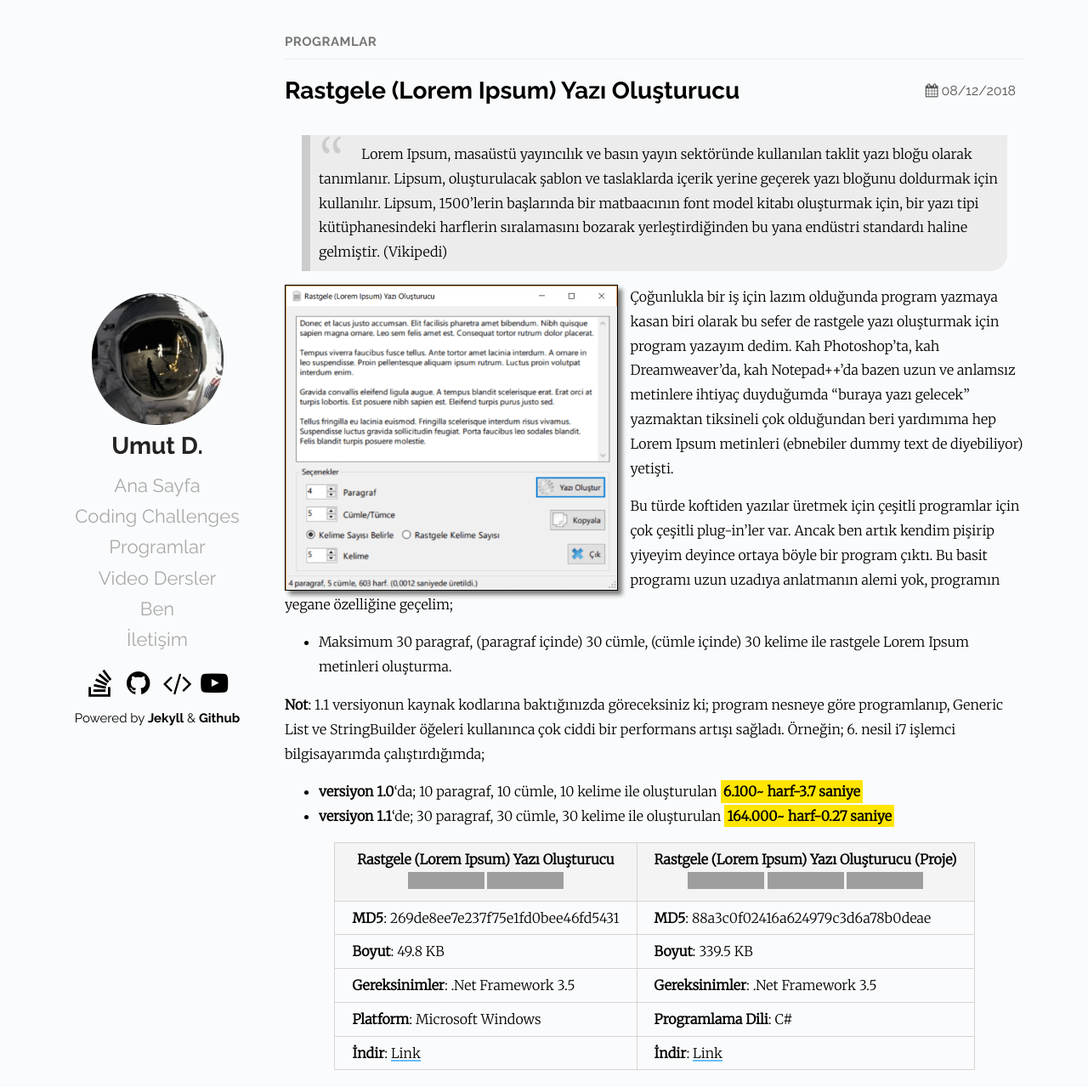
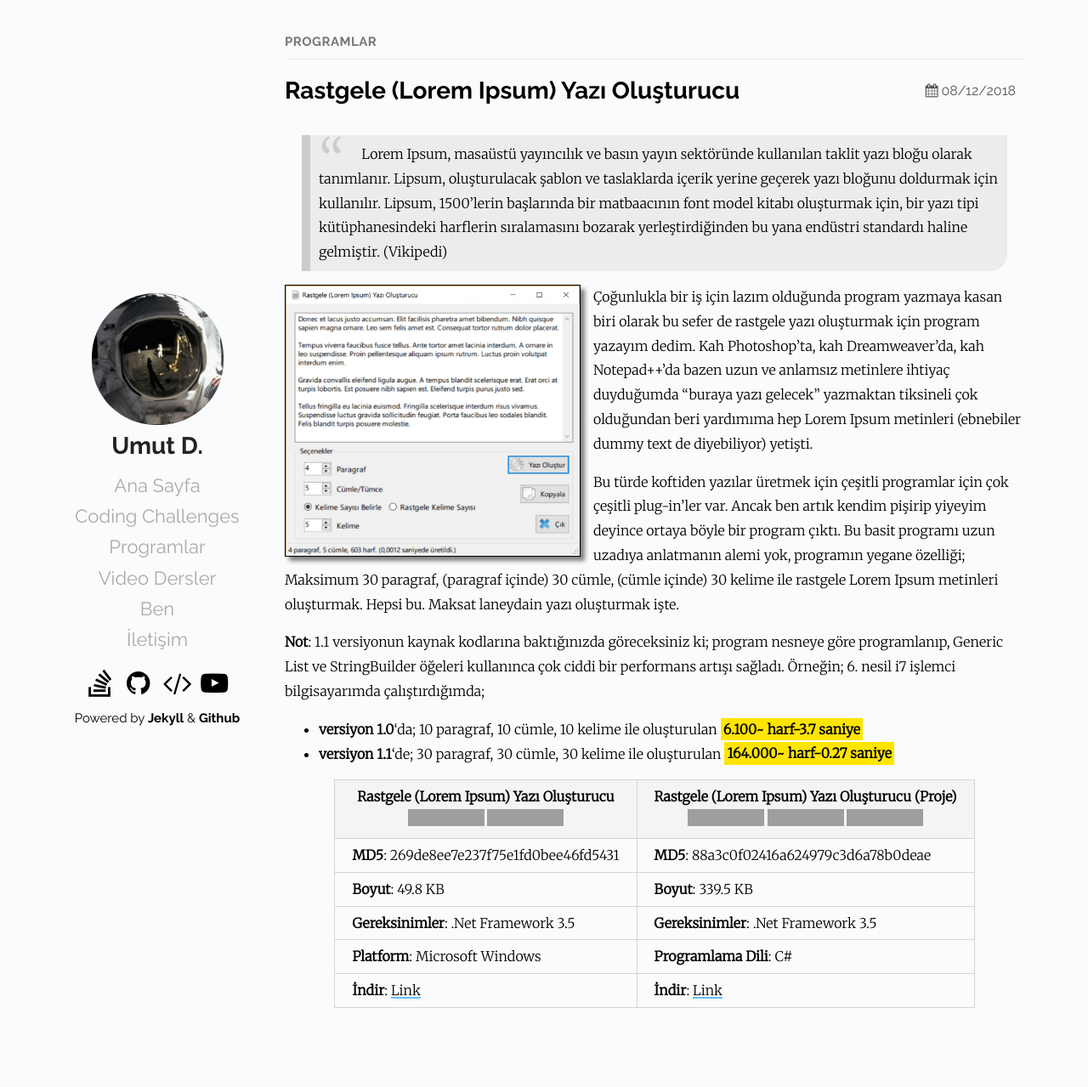
Before and after one commit to Umut-D/umutd.com, a Jekyll site: the page built from _posts/programlar/2018-12-08-rastgele-yazi-olusturucu.md, in a window 1280 px wide and 1279 px high. Shown: the whole window at 85% size. Built offline with Jekyll 4.4.1, drawn with Linux system fonts in a browser that asks for light colours; grey boxes are pictures that could not be loaded.

Commit message:
programlar sayfasi duzenlendi

```diff
--- a/_posts/programlar/2018-12-08-rastgele-yazi-olusturucu.md
+++ b/_posts/programlar/2018-12-08-rastgele-yazi-olusturucu.md
@@ -10,13 +10,11 @@ redirect_from:
 ---
 > Lorem Ipsum, masaüstü yayıncılık ve basın yayın sektöründe kullanılan taklit yazı bloğu olarak tanımlanır. Lipsum, oluşturulacak şablon ve taslaklarda içerik yerine geçerek yazı bloğunu doldurmak için kullanılır. Lipsum, 1500’lerin başlarında bir matbaacının font model kitabı oluşturmak için, bir yazı tipi kütüphanesindeki harflerin sıralamasını bozarak yerleştirdiğinden bu yana endüstri standardı haline gelmiştir. (Vikipedi)
 
-![rastgele-yazi](/images/programlar/rastgele-yazi.png){: width="45%"}
+![rastgele-yazi](/images/programlar/rastgele-yazi.png){: width="40%"}
 
 Çoğunlukla bir iş için lazım olduğunda program yazmaya kasan biri olarak bu sefer de rastgele yazı oluşturmak için program yazayım dedim. Kah Photoshop’ta, kah Dreamweaver’da, kah Notepad++’da bazen uzun ve anlamsız metinlere ihtiyaç duyduğumda “buraya yazı gelecek” yazmaktan tiksineli çok olduğundan beri yardımıma hep Lorem Ipsum metinleri (ebnebiler dummy text de diyebiliyor) yetişti.
 
-Bu türde koftiden yazılar üretmek için çeşitli programlar için çok çeşitli plug-in’ler var. Ancak ben artık kendim pişirip yiyeyim deyince ortaya böyle bir program çıktı. Bu basit programı uzun uzadıya anlatmanın alemi yok, programın yegane özelliğine geçelim;
-
-- Maksimum 30 paragraf, (paragraf içinde) 30 cümle, (cümle içinde) 30 kelime ile rastgele Lorem Ipsum metinleri oluşturma.
+Bu türde koftiden yazılar üretmek için çeşitli programlar için çok çeşitli plug-in’ler var. Ancak ben artık kendim pişirip yiyeyim deyince ortaya böyle bir program çıktı. Bu basit programı uzun uzadıya anlatmanın alemi yok, programın yegane özelliği; Maksimum 30 paragraf, (paragraf içinde) 30 cümle, (cümle içinde) 30 kelime ile rastgele Lorem Ipsum metinleri oluşturmak. Hepsi bu. Maksat laneydain yazı oluşturmak işte.
 
 **Not**: 1.1 versiyonun kaynak kodlarına baktığınızda göreceksiniz ki; program nesneye göre programlanıp, Generic List ve StringBuilder öğeleri kullanınca çok ciddi bir performans artışı sağladı. Örneğin; 6. nesil i7 işlemci bilgisayarımda çalıştırdığımda;
 
```
